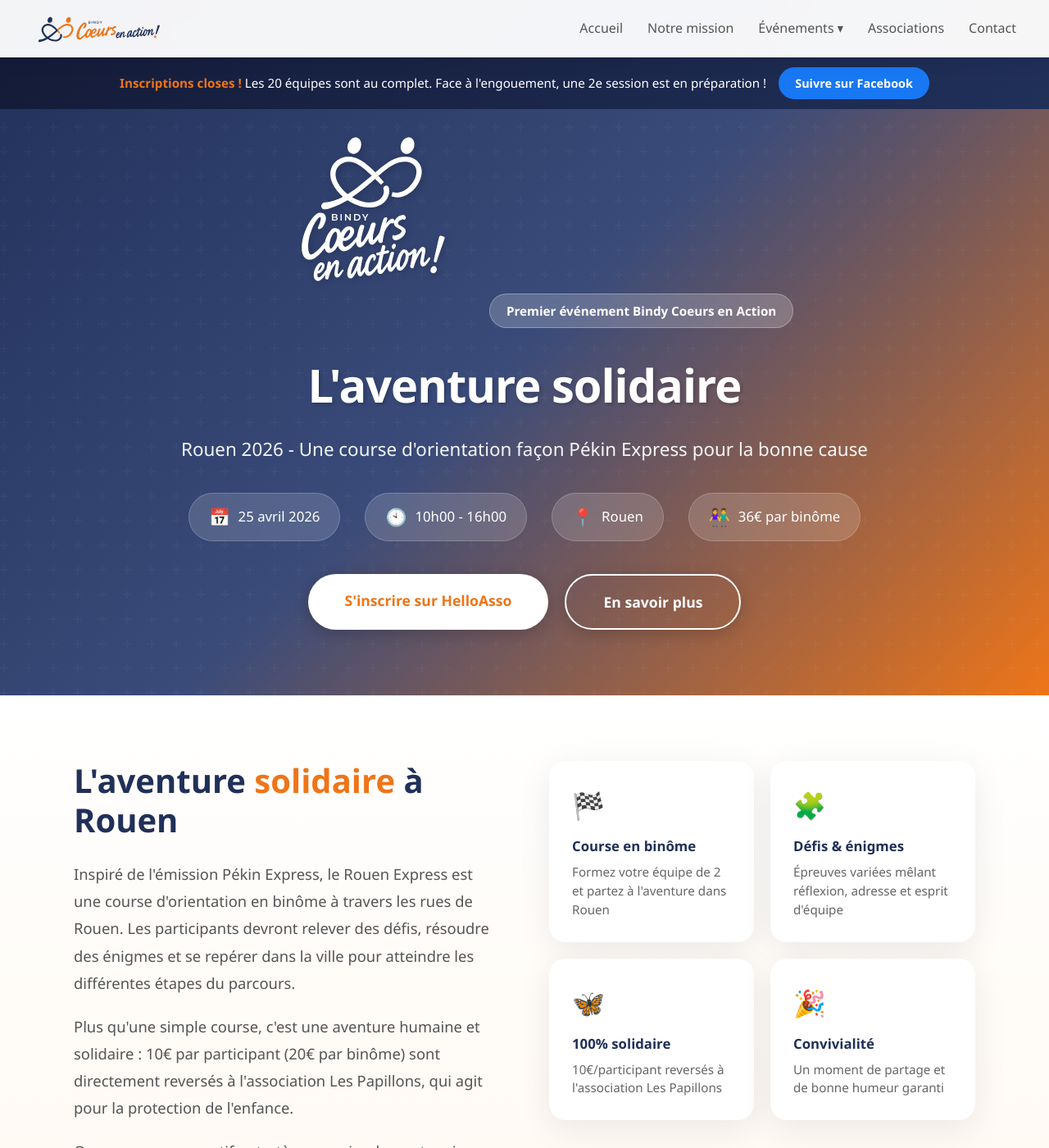
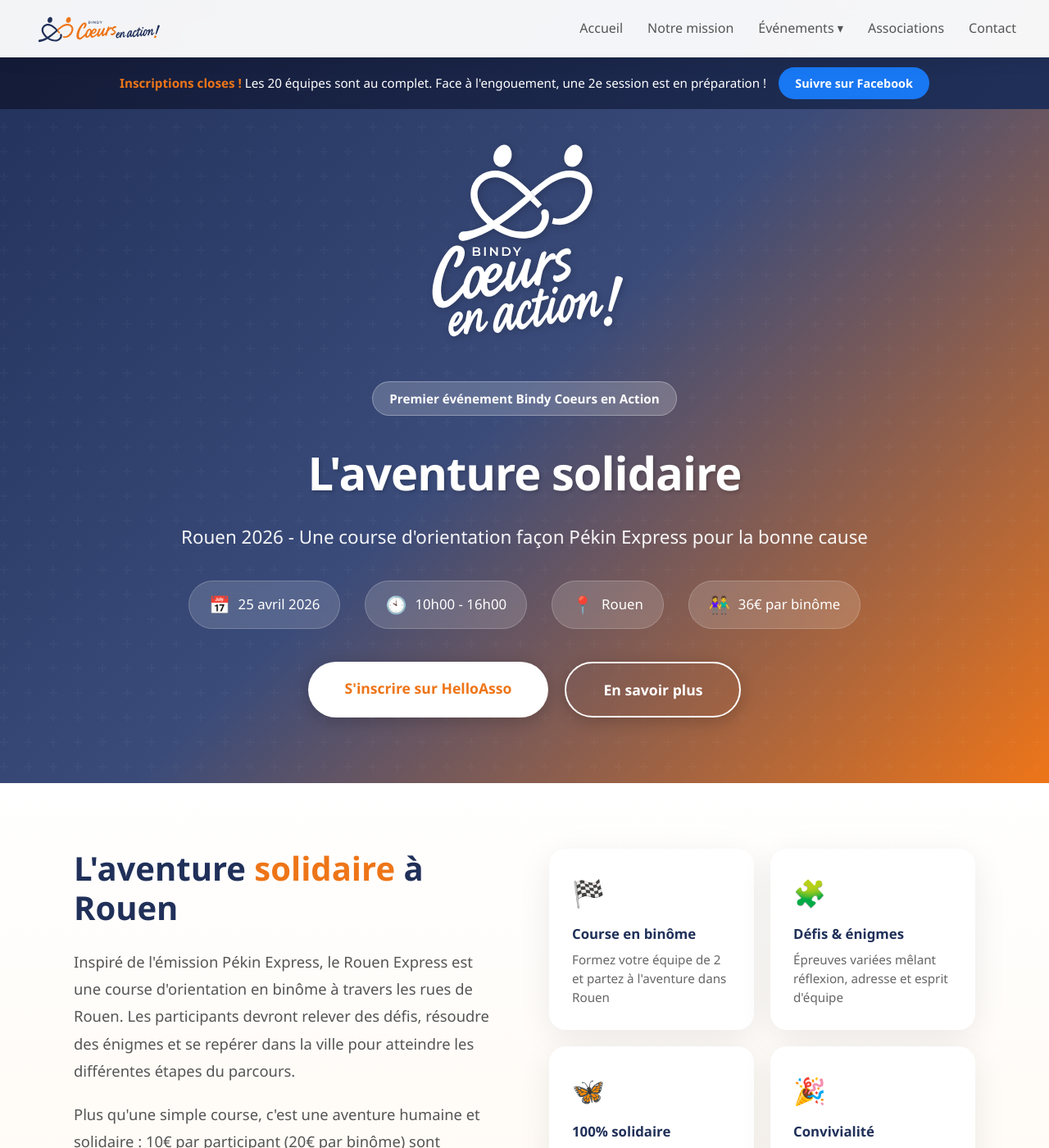
Before and after one commit to Lotto/bindycoeursenaction.fr, a Jekyll site: the page built from aventure-solidaire-rouen-2026.html, in a window 1280 px wide and 1400 px high. Shown: the whole window at 82% size. Built offline with Jekyll 4.4.1, drawn with Linux system fonts in a browser that asks for light colours.

Commit message:
Hero événement : logo à 300px/220px + display block pour badge sous le logo
Restaure la taille doublée du logo et force display:block avec margin auto
pour s'assurer que le badge "Premier événement..." s'affiche clairement
sous le logo.

Generated with [Claude Code](https://claude.ai/code)
via [Happy](https://happy.engineering)

Co-Authored-By: Claude <noreply@anthropic.com>
Co-Authored-By: Happy <yesreply@happy.engineering>

```diff
--- a/aventure-solidaire-rouen-2026.html
+++ b/aventure-solidaire-rouen-2026.html
@@ -129,9 +129,10 @@ permalink: /aventure-solidaire-rouen-2026
   }
 
   .event-hero-logo {
-    height: 225px;
+    display: block;
+    height: 300px;
     width: auto;
-    margin-bottom: 20px;
+    margin: 0 auto 25px;
     filter: drop-shadow(2px 2px 4px rgba(0,0,0,0.2));
   }
 
@@ -637,7 +638,7 @@ permalink: /aventure-solidaire-rouen-2026
     }
 
     .event-hero-logo {
-      height: 165px;
+      height: 220px;
     }
 
     .event-hero .event-tagline {
```
